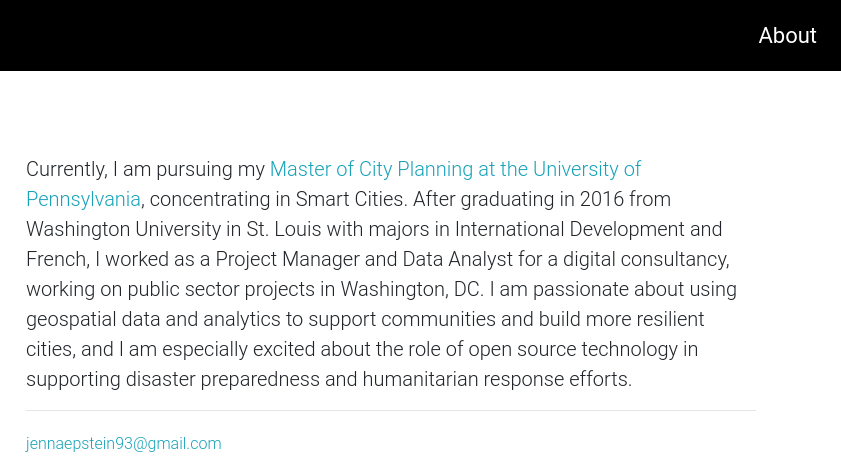
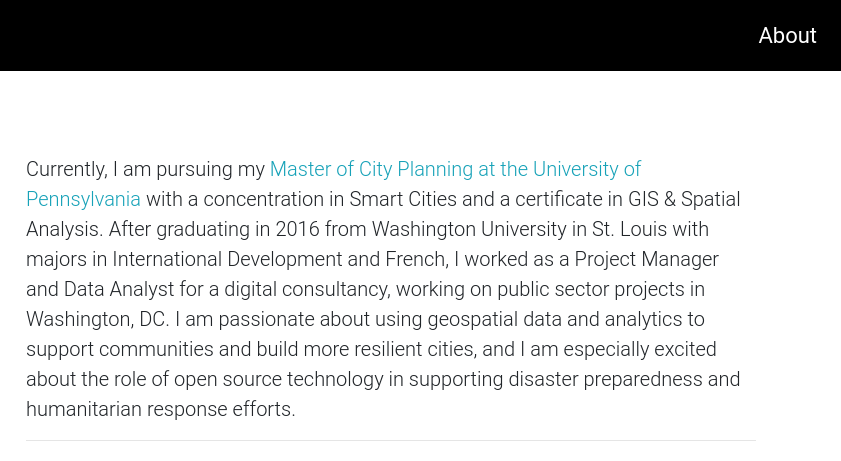
Before and after one commit to jennaepstein/jennaepstein.github.io, a website: page about.html in a window 1280 px wide. Shown: the top 461 px of the page, 439-1280 px from the left. Drawn offline with Linux system fonts and the light colour scheme.

```diff
--- a/about.html
+++ b/about.html
@@ -62,7 +62,7 @@
           <div class = "col-lg-4">
             <img class="img-fluid rounded mb-4" src="img/JennaEpstein_headshot.jpg">
           </div>
-          <div class="col-lg-8"><p class="lead">Currently, I am pursuing my<a href="https://www.design.upenn.edu/city-regional-planning/graduate/graduate-city-and-regional-planning-programs" target="_blank"> Master of City Planning at the University of Pennsylvania</a>, concentrating in Smart Cities. After graduating in 2016 from Washington University in St. Louis with majors in International Development and French, I worked as a Project Manager and Data Analyst for a digital consultancy, working on public sector projects in Washington, DC. I am passionate about using geospatial data and analytics to support communities and build more resilient cities, and I am especially excited about the role of open source technology in supporting disaster preparedness and humanitarian response efforts.</p>
+          <div class="col-lg-8"><p class="lead">Currently, I am pursuing my<a href="https://www.design.upenn.edu/city-regional-planning/graduate/graduate-city-and-regional-planning-programs" target="_blank"> Master of City Planning at the University of Pennsylvania</a> with a concentration in Smart Cities and a certificate in GIS & Spatial Analysis. After graduating in 2016 from Washington University in St. Louis with majors in International Development and French, I worked as a Project Manager and Data Analyst for a digital consultancy, working on public sector projects in Washington, DC. I am passionate about using geospatial data and analytics to support communities and build more resilient cities, and I am especially excited about the role of open source technology in supporting disaster preparedness and humanitarian response efforts.</p>
           <hr> <p class="lead"> <a href="mailto:jennaepstein@gmail.com" style="font-size: 16px">jennaepstein93@gmail.com</a></p>
 </div>
         </div>
```
Also changed, not shown: 2 other files.
